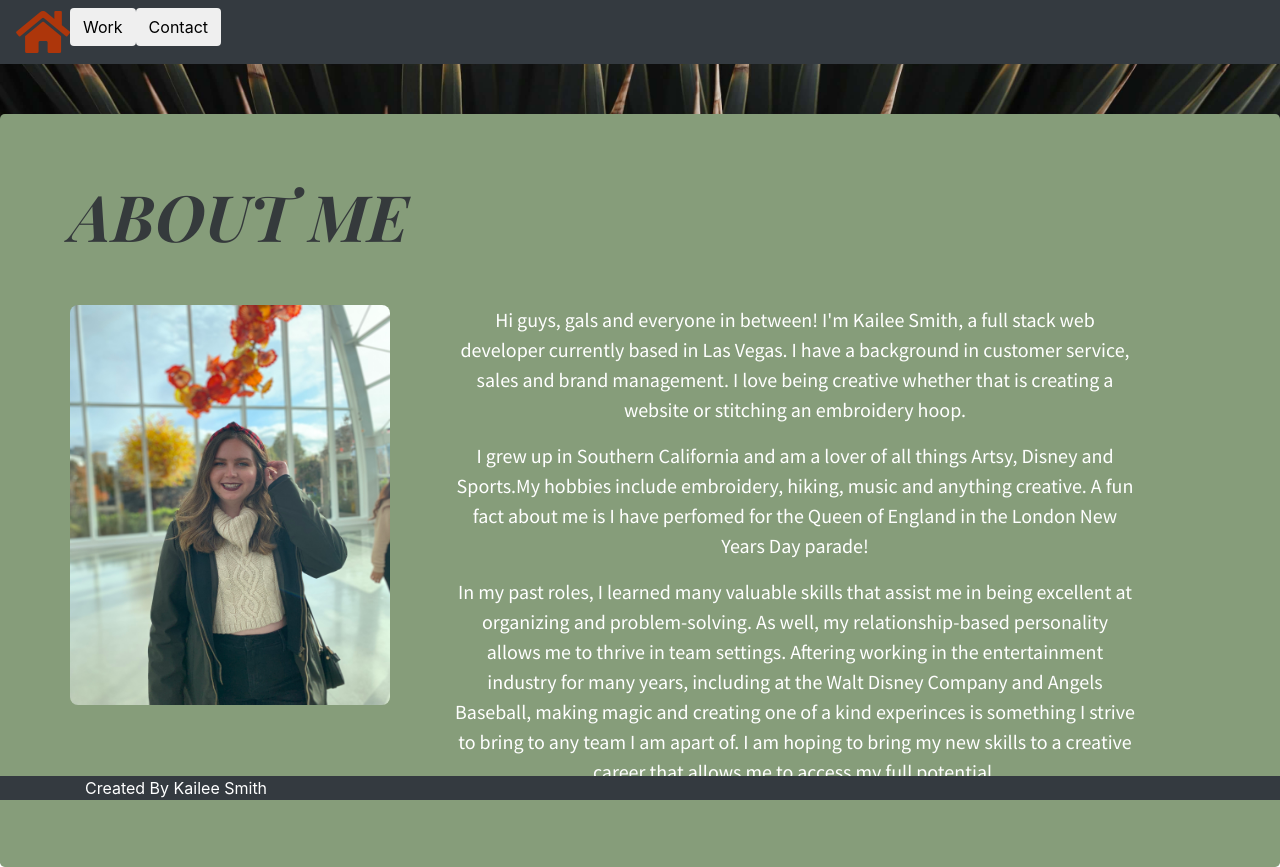
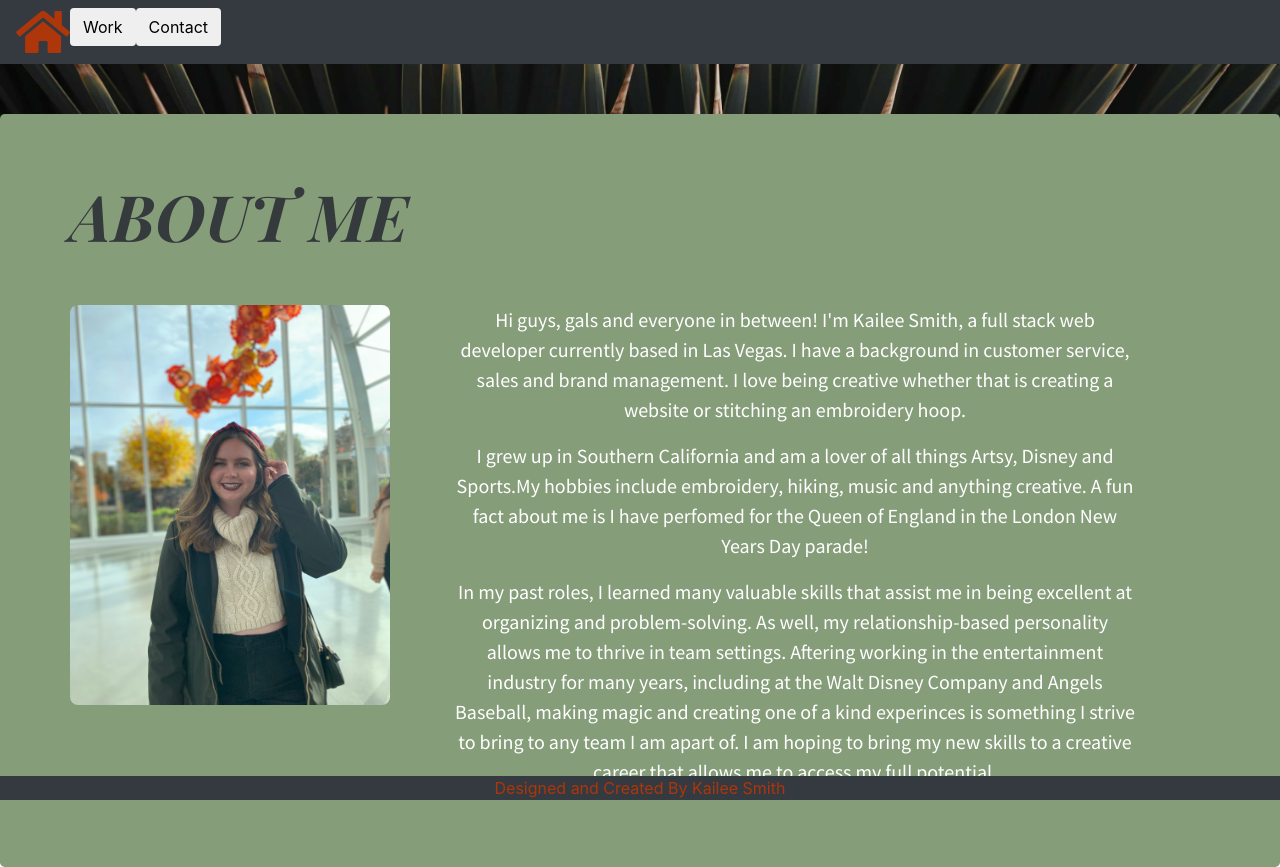
Before and after one commit to kaileesmith/React_Portfolio, a React (Create React App) app: page / in a window 1280 px wide. Built offline with nearby package versions, Linux system fonts and the light colour scheme.

Commit message:
added resume and fixed stlying on footer

```diff
--- a/src/App.css
+++ b/src/App.css
@@ -10,7 +10,11 @@
 }
 
 .footerFont{
-  color: #ffffff;
+  color: #AD360B;
+}
+.container1{
+  justify-content: center;
+  text-align: center;
 }
 
 footer{
--- a/src/Components/Card/ContactContainer.js
+++ b/src/Components/Card/ContactContainer.js
@@ -1,10 +1,11 @@
 import React from 'react';
+import resume from "../../Utils/KAILEESMITH_Resume.pdf";
 
 const ContactContainer = () => {
     return (
         <div className= "contactCont">
                 <div className="jumbotron">
-                    <div class="container">
+                    <div className="container">
                         <h4 className="contactTitle">LETS WORK TOGETHER</h4>
                         <main>
                             <h5>Email: Kaileesmith1501@gmail.com</h5>
@@ -17,7 +18,7 @@ const ContactContainer = () => {
                                     <a href="https://www.github.com/kaileesmith" target="_blank" rel="noreferrer"><i className="fab fa-github-square fa-3x"></i></a>
                                 </ul>
                                 <ul>
-                                <a href="" target="_blank" rel="noreferrer"><i className="fas fa-file-download fa-3x"></i></a>
+                                <a href={resume} target="_blank" rel="noreferrer"><i className="fas fa-file-download fa-3x"></i></a>
                                 </ul>
                             </div>
                         </main>
--- a/src/Components/Footer.js
+++ b/src/Components/Footer.js
@@ -3,8 +3,8 @@ import React from 'react'
 const Footer = () => {
     return (
         <footer className="bg-dark">
-            <div className="container">
-                <span className="footerFont">Created By Kailee Smith</span>
+            <div className="container1">
+                <span className="footerFont">Designed and Created By Kailee Smith</span>
             </div>
         </footer>
     )
```
